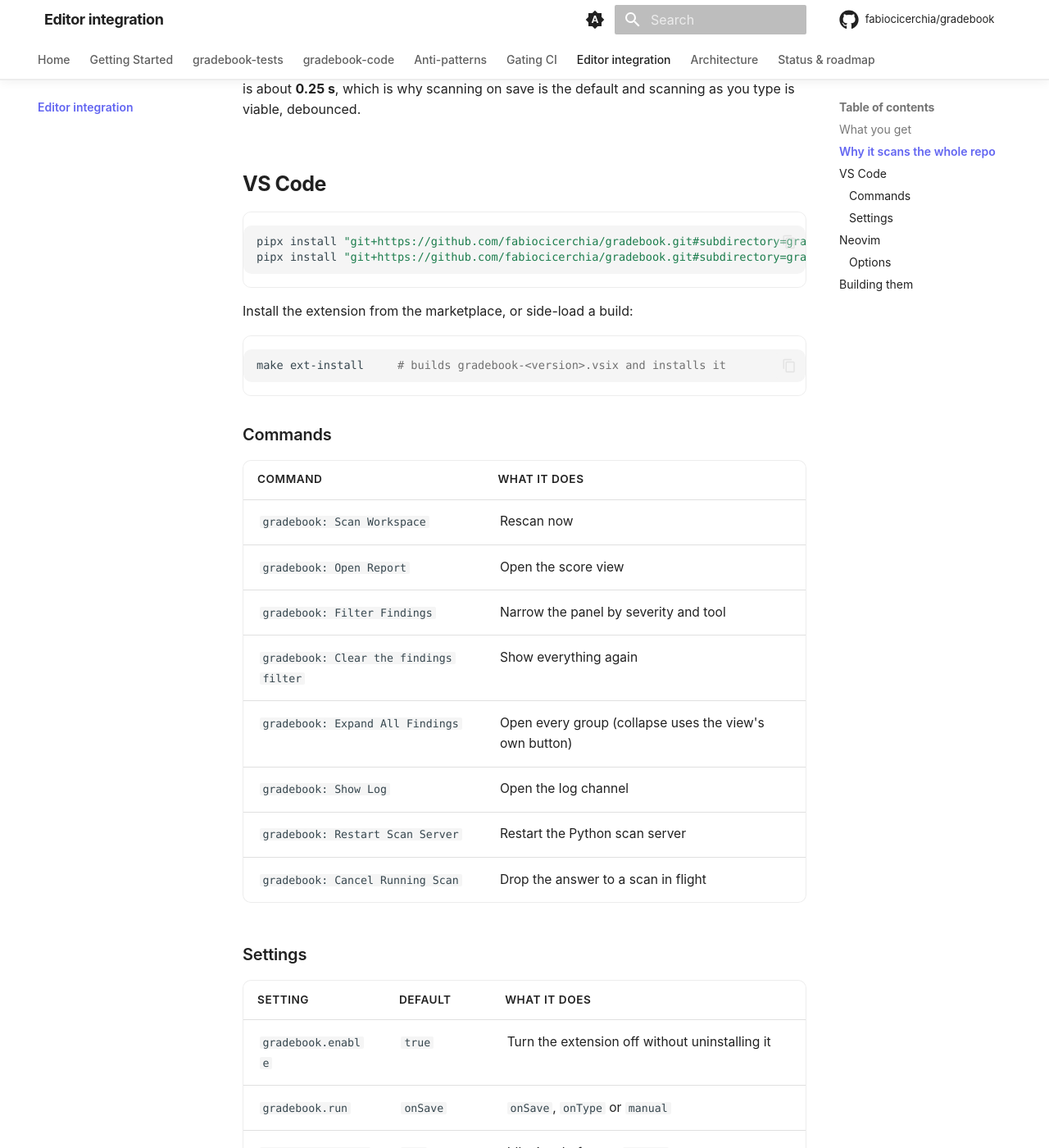
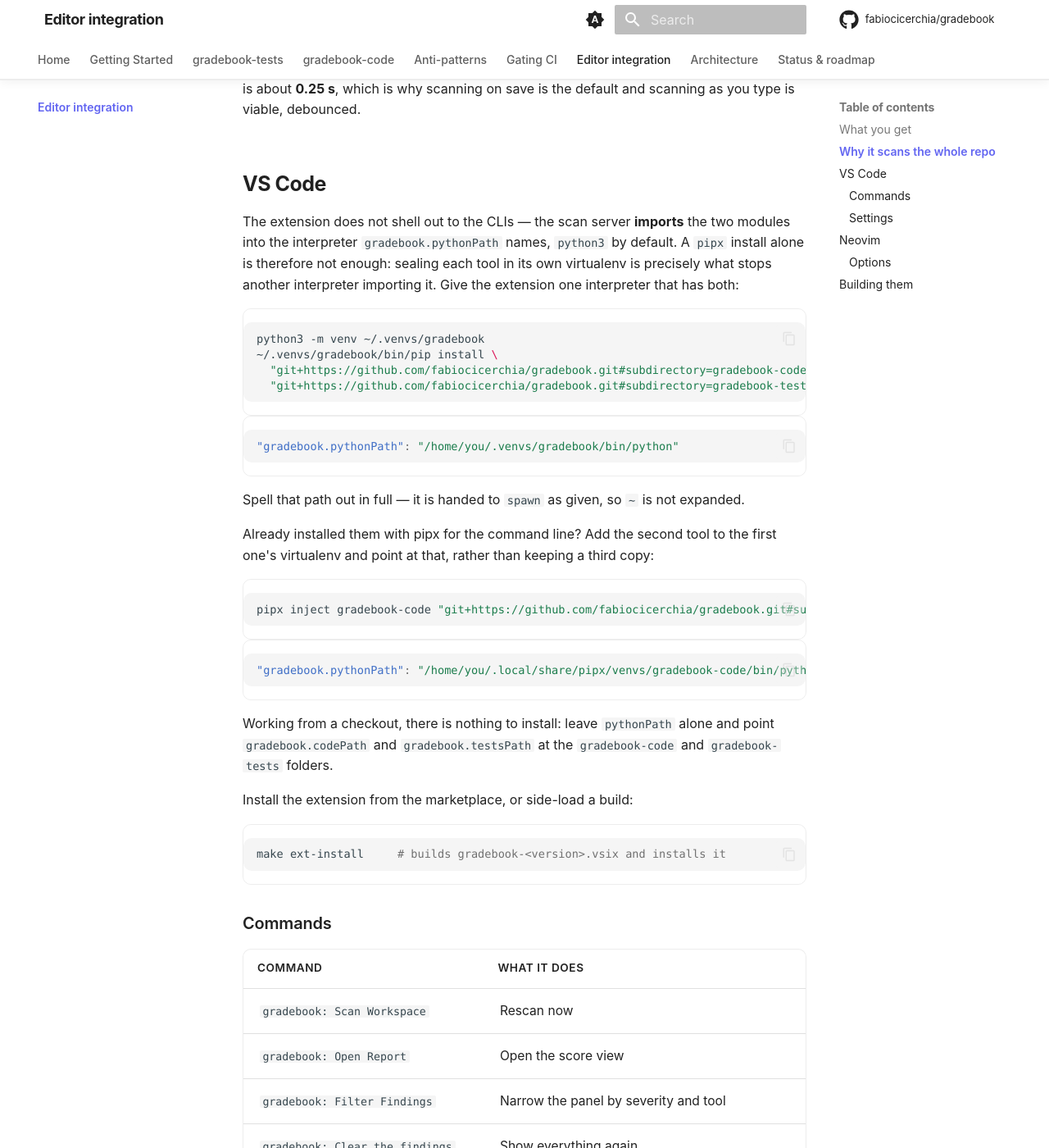
Before and after one commit to fabiocicerchia/gradebook, an MkDocs documentation site: the page built from docs/editors.md, in a window 1280 px wide and 1400 px high, scrolled down 919 px. Shown: the whole window at 82% size. Built offline with MkDocs 1.6.1 and Material for MkDocs 9.7.7, drawn with Linux system fonts in a browser that asks for light colours; comment, search, counter and statistics services are not loaded; some of the changed text lies outside the part shown.

Commit message:
docs: pipx alone cannot feed the VS Code extension
The scan server imports the two modules into whatever interpreter
`gradebook.pythonPath` names — `python3` by default — and a pipx install is a
sealed virtualenv no other interpreter can import from. So the VS Code section
told you to install them in the one way that leaves the extension reporting
them missing:

    gradebook-tests is not available (cannot load gradebook_tests:
    ~/.vscode/gradebook-tests is not a directory)

The editor docs now say the server imports rather than shells out, and give the
three arrangements that work: a venv holding both tools with `pythonPath`
pointed at it, `pipx inject` to put the second tool beside the first and point
at that venv, or a checkout with `codePath`/`testsPath` and no install at all.
Spelled out that the path is passed to `spawn` unexpanded, so `~` will not do.

That error message is also decoded where people will meet it: the path it names
is the end of the resolution chain, the sibling folder of a checkout, which
beside an installed extension is nonsense — it means nothing in the chain
worked, not that a folder is missing.

Neovim is unaffected and still says pipx: the plugin shells out to the CLIs.

Co-Authored-By: Claude Opus 5 <noreply@anthropic.com>
Claude-Session: https://claude.ai/code/session_01FrbQx2iYyBqDNioMk5LhZF

````diff
--- a/docs/editors.md
+++ b/docs/editors.md
@@ -35,10 +35,40 @@ scanning on save is the default and scanning as you type is viable, debounced.
 
 ## VS Code
 
+The extension does not shell out to the CLIs — the scan server **imports** the
+two modules into the interpreter `gradebook.pythonPath` names, `python3` by
+default. A `pipx` install alone is therefore not enough: sealing each tool in
+its own virtualenv is precisely what stops another interpreter importing it.
+Give the extension one interpreter that has both:
+
 ```sh
-pipx install "git+https://github.com/fabiocicerchia/gradebook.git#subdirectory=gradebook-code"
-pipx install "git+https://github.com/fabiocicerchia/gradebook.git#subdirectory=gradebook-tests"
+python3 -m venv ~/.venvs/gradebook
+~/.venvs/gradebook/bin/pip install \
+  "git+https://github.com/fabiocicerchia/gradebook.git#subdirectory=gradebook-code" \
+  "git+https://github.com/fabiocicerchia/gradebook.git#subdirectory=gradebook-tests"
 ```
+
+```json
+"gradebook.pythonPath": "/home/you/.venvs/gradebook/bin/python"
+```
+
+Spell that path out in full — it is handed to `spawn` as given, so `~` is not
+expanded.
+
+Already installed them with pipx for the command line? Add the second tool to
+the first one's virtualenv and point at that, rather than keeping a third copy:
+
+```sh
+pipx inject gradebook-code "git+https://github.com/fabiocicerchia/gradebook.git#subdirectory=gradebook-tests"
+```
+
+```json
+"gradebook.pythonPath": "/home/you/.local/share/pipx/venvs/gradebook-code/bin/python"
+```
+
+Working from a checkout, there is nothing to install: leave `pythonPath` alone
+and point `gradebook.codePath` and `gradebook.testsPath` at the `gradebook-code`
+and `gradebook-tests` folders.
 
 Install the extension from the marketplace, or side-load a build:
 
@@ -80,9 +110,20 @@ works — an empty `codePath`/`testsPath` resolves against the workspace root
 before falling back to the installed package. For a checkout somewhere else,
 point the two settings at it.
 
-If a tool cannot be found the scan says so, with the command that fixes it.
-The two are independent: one missing package does not stop the other from
-scoring.
+If a tool cannot be found the scan says so. The two are independent: one
+missing package does not stop the other from scoring.
+
+```text
+gradebook-tests is not available (cannot load gradebook_tests:
+/home/you/.vscode/gradebook-tests is not a directory)
+```
+
+That means the interpreter the server ran could not import the module — most
+often `python3` being asked to import a pipx-installed tool. The path it names
+is the last resort in the chain, the sibling folder of a checkout; alongside an
+installed extension it resolves to nonsense, so read it as "nothing in the
+chain worked", not as a folder to create. Set `gradebook.pythonPath` or the two
+path settings, per the section above.
 
 ## Neovim
 
````
Also changed, not shown: docs/getting-started.md (+5 -0 lines), extensions/vscode/README.md (+13 -4 lines).
